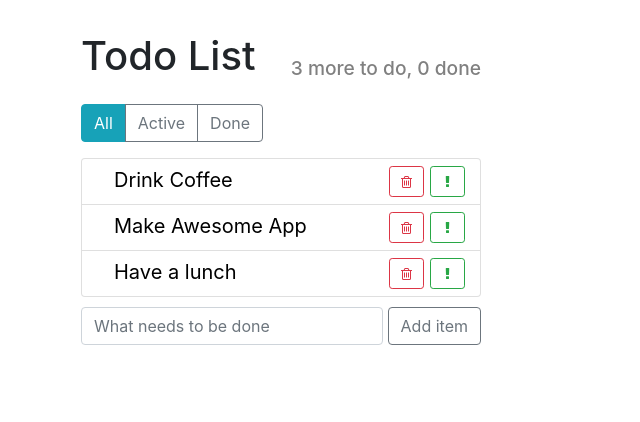
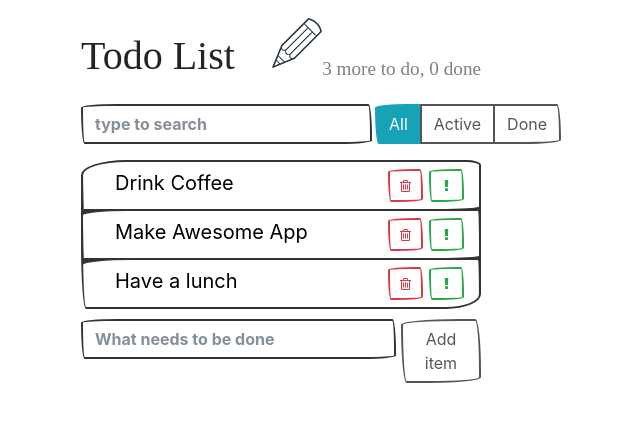
Before and after one commit to neprotod/todo-react, a React app: page / in a window 1280 px wide. Shown: the whole page, without its empty margins (359-999 px from the left). Built offline with nearby package versions, Linux system fonts and the light colour scheme; a web font is replaced by a local one.

Commit message:
Add pencil image

```diff
--- a/public/index.html
+++ b/public/index.html
@@ -6,7 +6,7 @@
     <link rel="stylesheet"
        href="https://stackpath.bootstrapcdn.com/font-awesome/4.7.0/css/font-awesome.min.css">
     <link rel="stylesheet"
-       href="https://stackpath.bootstrapcdn.com/bootstrap/4.1.3/css/bootstrap.min.css">
+       href="https://bootswatch.com/4/sketchy/bootstrap.css">
     <title>Todo App</title>
   </head>
   <body>
--- a/src/components/app-header/app-header.css
+++ b/src/components/app-header/app-header.css
@@ -1,7 +1,6 @@
 .app-header {
   align-items: flex-end;
 }
-
 .app-header h1 {
   flex-grow: 1;
 }
@@ -10,3 +9,14 @@
   font-size: 1.2rem;
   color: grey;
 }
+#pencil-container{
+  position: relative;
+  padding-right: 50px;
+}
+#pencil{
+  width:50px;
+  height:50px;
+  position:absolute;
+  right:0;
+  top:-14px;
+}
--- a/src/components/app-header/app-header.js
+++ b/src/components/app-header/app-header.js
@@ -1,11 +1,15 @@
 import React from 'react';
 
 import './app-header.css'
+import pencil from './18-512-small.png'
 
 const AppHeader = ({toDo, done}) => {
     return (
       <div className="app-header d-flex">
-        <h1>Todo List</h1>
+        <h1 id="pencil-container">
+          Todo List
+          <img alt="pencil" id="pencil" src={pencil} />
+        </h1>
         <h2>{toDo} more to do, {done} done</h2>
       </div>
     );
--- a/src/components/app/app.js
+++ b/src/components/app/app.js
@@ -1,9 +1,10 @@
 import React, { Component } from 'react';
 
 import AppHeader from '../app-header';
-import SearchPanel from '../item-status-filter';
+import SearchPanel from '../search-panel';
 import TodoList from '../todo-list';
 import ItemAddForm from '../item-add-form';
+import ItemStatusFilter from '../item-status-filter';
 
 import './app.css';
 
@@ -14,7 +15,45 @@ class App extends Component {
             this.createItem('Drink Coffee'),
             this.createItem('Make Awesome App'),
             this.createItem('Have a lunch')
-        ]
+        ],
+        filter: '',
+        mark: 'all'
+    }
+
+    /**
+     *
+     * @param {Array} items
+     * @param {string} name
+     */
+    markItem(items, name){
+        switch(name){
+            case 'all':
+                return items;
+            case 'active':
+                return items.filter((el) => !el.done);
+            case 'done':
+                return items.filter((el) => el.done);
+            default:
+                return items;
+        }
+    }
+
+    /**
+     * Filter element
+     *
+     * @param {Array} items array
+     * @param {string} filter text to filter
+     * @return {Array} filtered elements
+     */
+    searchItem(items, filter){
+        if(!filter){
+            return items;
+        }
+
+        return items.filter((el)=>{
+            return el.label
+                .toLowerCase()
+                .includes(filter.toLowerCase())});
     }
 
     /**
@@ -84,22 +123,42 @@ class App extends Component {
         this.setState((state)=>({todoData: [...state.todoData, tmp]}));
     }
 
+    filterItem = (filter)=>{
+        this.setState({
+            filter
+        });
+    }
+
+    changeMark = (mark) => {
+        this.setState({
+            mark
+        });
+    }
+
     render(){
-        const {todoData} = this.state;
+        const {todoData, filter, mark} = this.state;
         // We can count element to head
         const doneCount = todoData
                             .filter((elem)=>elem.done)
                             .length;
         const todoCount = todoData.length - doneCount;
 
+        const filterItem = this.markItem(
+                this.searchItem(todoData, filter),
+                mark
+            );
+
         return(
             <div className="todo-app">
                 <AppHeader toDo={todoCount} done={doneCount} />
                 <div className="top-panel d-flex">
-                    <SearchPanel />
+                    <SearchPanel onFilter={this.filterItem} />
+                    <ItemStatusFilter
+                        changeMark={this.changeMark}
+                        mark={mark} />
                 </div>
                 <TodoList
-                    todos={todoData}
+                    todos={filterItem}
                     onDeleted={this.deleteItem}
                     onImportant={this.importantItem}
                     onDone={this.onToggleDone} />
--- a/src/components/item-status-filter/item-status-filter.js
+++ b/src/components/item-status-filter/item-status-filter.js
@@ -1,18 +1,34 @@
-import React from 'react';
+import React, { Component } from 'react';
 
 import './item-status-filter.css';
 
-const ItemStatusFilter = () => {
-  return (
-    <div className="btn-group">
-      <button type="button"
-              className="btn btn-info">All</button>
-      <button type="button"
-              className="btn btn-outline-secondary">Active</button>
-      <button type="button"
-              className="btn btn-outline-secondary">Done</button>
-    </div>
-  );
+class ItemStatusFilter extends Component{
+  buttons = [
+    {name: 'all', label: 'All'},
+    {name: 'active', label: 'Active'},
+    {name: 'done', label: 'Done'}
+  ];
+
+
+  render(){
+    const {changeMark, mark} = this.props;
+
+    const buttons = this.buttons.map(({name, label})=>{
+      const isActive = mark === name;
+      const clazz = isActive ? 'btn-info' : 'btn-outline-secondary' ;
+      return (
+        <button key={name} type="button"
+                className={`btn ${clazz}`}
+                onClick={()=>{changeMark(name)}}>{label}</button>
+      );
+    });
+
+    return (
+      <div className="btn-group">
+        {buttons}
+      </div>
+    );
+  }
 };
 
 export default ItemStatusFilter;
--- a/src/components/search-panel/search-panel.js
+++ b/src/components/search-panel/search-panel.js
@@ -1,13 +1,19 @@
-import React from 'react';
+import React, { Component } from 'react';
 
-import './search-panel.css';
+import './seach-panel.css';
 
-const SearchPanel = () => {
-  return (
-    <input type="text"
-              className="form-control search-input"
-              placeholder="type to search" />
-  );
+class SearchPanel extends Component {
+  inputChange = (e) => {
+    this.props.onFilter(e.target.value);
+  }
+  render(){
+    return (
+      <input type="text"
+            className="form-control search-input"
+            placeholder="type to search"
+            onChange={this.inputChange} />
+    );
+  }
 };
 
 export default SearchPanel;
--- a/src/components/todo-list-item/todo-list-item.js
+++ b/src/components/todo-list-item/todo-list-item.js
@@ -3,7 +3,6 @@ import React, { Component } from 'react';
 import './todo-list-item.css';
 
 export default class TodoListItem extends Component{
-
     render() {
         const { label, important = false, onDeleted, onImportant, onDone, done } = this.props;
 
```
Also changed, not shown: media/18-512.png (added), media/pencil-drawing-on-white-background-260nw-630911132.webp (added), media/pencil-sketch-cartoon-vector-illustration-260nw-219641905.webp (added), media/wooden-pencil-draw-vector-15228052.jpg (added), src/components/app-header/18-512-small.png (added), src/components/app-header/18-512.png (added). Lines whose indentation alone changed are shown as unchanged.
